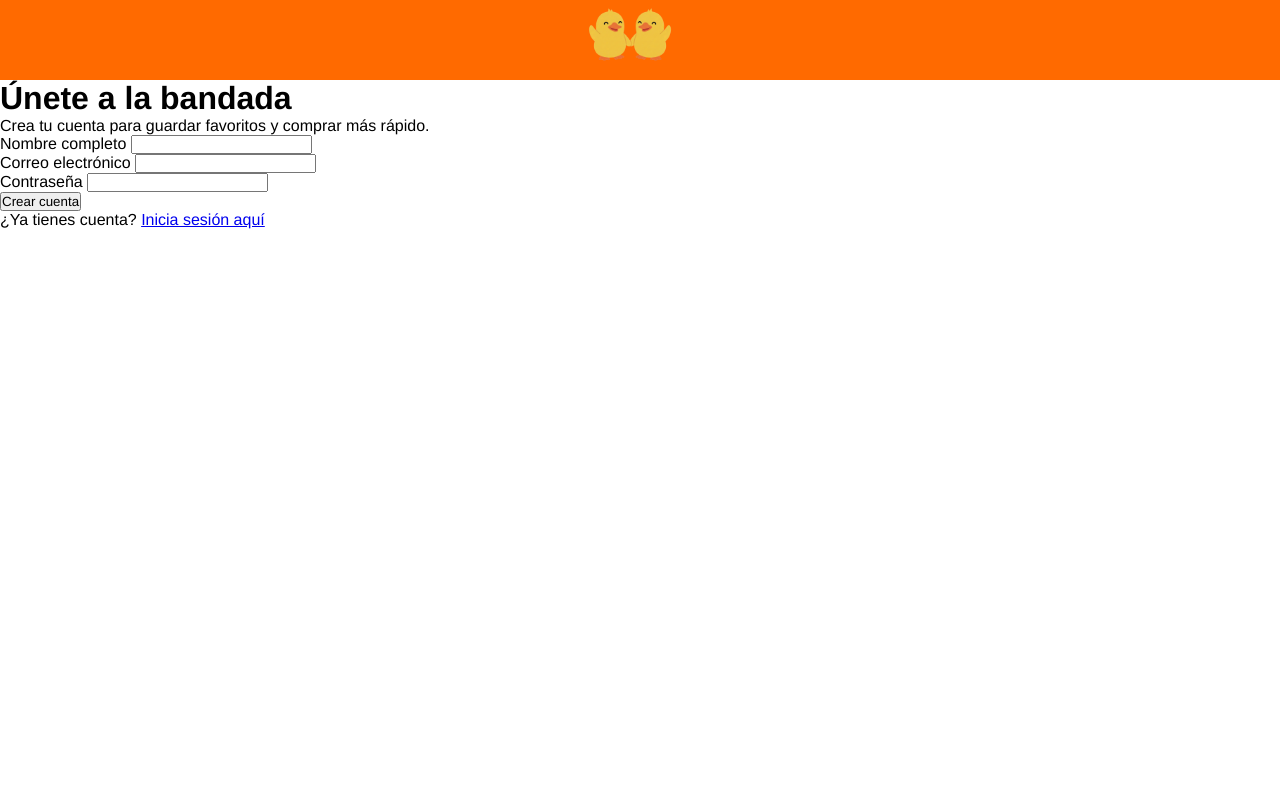
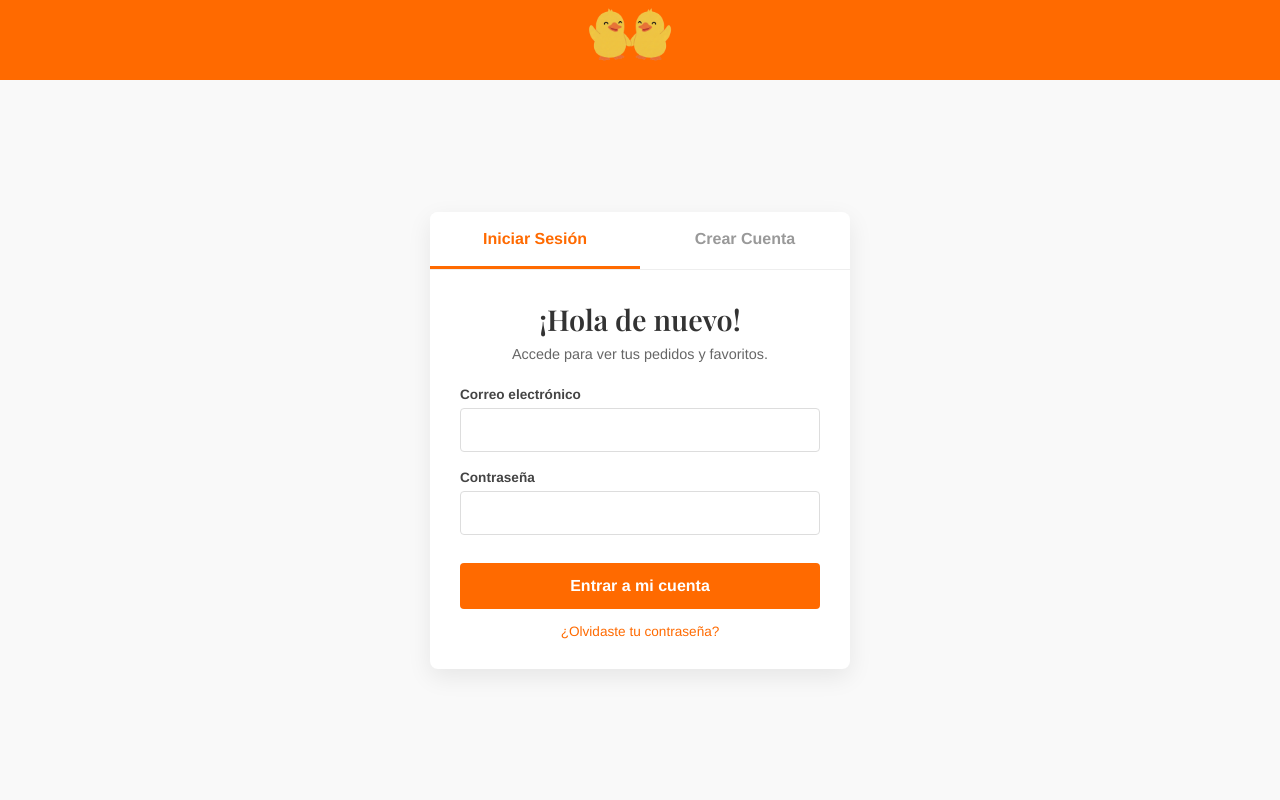
Before and after one commit to valesitajim/Psicopato-WebPage, a Python web app: template ui/templates/user_form.html in a window 1280 px wide. Run offline with Jinja, Linux system fonts and the light colour scheme; the template is opened without the code that fills it, so the values that code supplies are empty.

Commit message:
funciona iniciar sesion y crear cuenta

```diff
--- a/styles/scss/pages/_auth.scss
+++ b/styles/scss/pages/_auth.scss
@@ -1,89 +1,152 @@
+// Fondo específico para la página de autenticación
+.auth-body {
+    background-color: #f9f9f9;
+}
+
 .auth-page {
     display: flex;
     justify-content: center;
     align-items: center;
-    min-height: 80vh;
-    background-color: #f9f9f9;
+    min-height: calc(100vh - 80px); // Restamos el alto del header
     padding: 20px;
 }
 
+// Contenedor principal (La caja blanca)
 .auth-box {
     background-color: #ffffff;
-    padding: 40px;
     border-radius: 8px;
-    box-shadow: 0 10px 30px rgba(0,0,0,0.1);
+    box-shadow: 0 8px 24px rgba(0, 0, 0, 0.08);
     width: 100%;
-    max-width: 450px;
-    text-align: center;
+    max-width: 420px;
+    overflow: hidden;
+
+    &__tabs {
+        display: flex;
+        border-bottom: 1px solid #eee;
+    }
+
+    &__tab {
+        flex: 1;
+        background: none;
+        border: none;
+        padding: 18px 0;
+        font-size: 1rem;
+        font-weight: 600;
+        color: #999;
+        cursor: pointer;
+        transition: all 0.3s ease;
+        border-bottom: 3px solid transparent;
+
+        &--active {
+            color: #ff6a00;
+            border-bottom-color: #ff6a00;
+            background-color: #fff;
+        }
+
+        &:hover:not(&--active) {
+            color: #666;
+            background-color: #fdfdfd;
+        }
+    }
 
     &__title {
-        color: #ff6a00;
+        color: #333;
         font-family: 'Playfair Display', serif;
-        margin-bottom: 10px;
-        font-size: 2rem;
+        margin-bottom: 8px;
+        font-size: 1.8rem;
+        text-align: center;
     }
 
     &__subtitle {
         color: #666;
-        margin-bottom: 30px;
+        margin-bottom: 25px;
         font-size: 0.9rem;
+        text-align: center;
     }
 
     &__link {
         color: #ff6a00;
         text-decoration: none;
-        font-weight: bold;
+        font-weight: 600;
+        display: block;
+        text-align: center;
+        margin-top: 15px;
 
         &:hover {
             text-decoration: underline;
         }
+
+        &--small {
+            font-size: 0.85rem;
+            font-weight: normal;
+        }
     }
 }
 
+// Formularios
 .auth-form {
-    display: flex;
-    flex-direction: column;
-    text-align: left;
+    padding: 30px;
+    display: none; // Ocultos por defecto
+
+    &--active {
+        display: block; // Solo se muestra el activo
+        animation: fadeIn 0.4s ease;
+    }
 
     &__group {
-        margin-bottom: 20px;
+        margin-bottom: 18px;
     }
 
     &__label {
         display: block;
-        margin-bottom: 8px;
-        font-weight: bold;
-        color: #333;
-        font-size: 0.9rem;
+        margin-bottom: 6px;
+        font-weight: 600;
+        color: #444;
+        font-size: 0.85rem;
     }
 
     &__input {
         width: 100%;
-        padding: 12px;
-        border: 1px solid #ccc;
+        padding: 12px 15px;
+        border: 1px solid #ddd;
         border-radius: 4px;
         font-size: 1rem;
-        outline: none;
+        color: #333;
+        transition: border-color 0.3s, box-shadow 0.3s;
+        box-sizing: border-box;
 
         &:focus {
+            outline: none;
             border-color: #ff6a00;
+            box-shadow: 0 0 0 3px #ffcc99; // Efecto de resplandor pastel
         }
     }
 
     &__btn {
+        width: 100%;
         background-color: #ff6a00;
         color: white;
         border: none;
-        padding: 15px;
+        padding: 14px;
         border-radius: 4px;
         font-size: 1rem;
         font-weight: bold;
         cursor: pointer;
         margin-top: 10px;
-        transition: background-color 0.3s;
+        transition: background-color 0.3s, transform 0.1s;
 
         &:hover {
             background-color: #e65c00;
         }
+
+        &:active {
+            transform: scale(0.98);
+        }
     }
 }
+
+// Animación suave al cambiar de pestaña
+@keyframes fadeIn {
+    from { opacity: 0; transform: translateY(5px); }
+    to { opacity: 1; transform: translateY(0); }
+}
--- a/ui/static/css/main.css
+++ b/ui/static/css/main.css
@@ -513,4 +513,142 @@ footer {
   font-weight: bold;
   text-transform: uppercase;
   font-family: "Helvetica Neue", Arial, sans-serif;
+}
+
+.auth-body {
+  background-color: #f9f9f9;
+}
+
+.auth-page {
+  display: flex;
+  justify-content: center;
+  align-items: center;
+  min-height: calc(100vh - 80px);
+  padding: 20px;
+}
+
+.auth-box {
+  background-color: #ffffff;
+  border-radius: 8px;
+  box-shadow: 0 8px 24px rgba(0, 0, 0, 0.08);
+  width: 100%;
+  max-width: 420px;
+  overflow: hidden;
+}
+.auth-box__tabs {
+  display: flex;
+  border-bottom: 1px solid #eee;
+}
+.auth-box__tab {
+  flex: 1;
+  background: none;
+  border: none;
+  padding: 18px 0;
+  font-size: 1rem;
+  font-weight: 600;
+  color: #999;
+  cursor: pointer;
+  transition: all 0.3s ease;
+  border-bottom: 3px solid transparent;
+}
+.auth-box__tab--active {
+  color: #ff6a00;
+  border-bottom-color: #ff6a00;
+  background-color: #fff;
+}
+.auth-box__tab:hover:not(.auth-box__tab--active) {
+  color: #666;
+  background-color: #fdfdfd;
+}
+.auth-box__title {
+  color: #333;
+  font-family: "Playfair Display", serif;
+  margin-bottom: 8px;
+  font-size: 1.8rem;
+  text-align: center;
+}
+.auth-box__subtitle {
+  color: #666;
+  margin-bottom: 25px;
+  font-size: 0.9rem;
+  text-align: center;
+}
+.auth-box__link {
+  color: #ff6a00;
+  text-decoration: none;
+  font-weight: 600;
+  display: block;
+  text-align: center;
+  margin-top: 15px;
+}
+.auth-box__link:hover {
+  text-decoration: underline;
+}
+.auth-box__link--small {
+  font-size: 0.85rem;
+  font-weight: normal;
+}
+
+.auth-form {
+  padding: 30px;
+  display: none;
+}
+.auth-form--active {
+  display: block;
+  animation: fadeIn 0.4s ease;
+}
+.auth-form__group {
+  margin-bottom: 18px;
+}
+.auth-form__label {
+  display: block;
+  margin-bottom: 6px;
+  font-weight: 600;
+  color: #444;
+  font-size: 0.85rem;
+}
+.auth-form__input {
+  width: 100%;
+  padding: 12px 15px;
+  border: 1px solid #ddd;
+  border-radius: 4px;
+  font-size: 1rem;
+  color: #333;
+  transition: border-color 0.3s, box-shadow 0.3s;
+  box-sizing: border-box;
+}
+.auth-form__input:focus {
+  outline: none;
+  border-color: #ff6a00;
+  box-shadow: 0 0 0 3px #ffcc99;
+}
+.auth-form__btn {
+  width: 100%;
+  background-color: #ff6a00;
+  color: white;
+  border: none;
+  padding: 14px;
+  border-radius: 4px;
+  font-size: 1rem;
+  font-weight: bold;
+  cursor: pointer;
+  margin-top: 10px;
+  transition: background-color 0.3s, transform 0.1s;
+}
+.auth-form__btn:hover {
+  background-color: #e65c00;
+}
+.auth-form__btn:active {
+  transform: scale(0.98);
+}
+
+@keyframes fadeIn {
+  from {
+    opacity: 0;
+    transform: translateY(5px);
+  }
+  to {
+    opacity: 1;
+    transform: translateY(0);
+  }
 }/*# sourceMappingURL=main.css.map */
--- a/ui/templates/user_form.html
+++ b/ui/templates/user_form.html
@@ -3,50 +3,95 @@
 <head>
     <meta charset="UTF-8">
     <meta name="viewport" content="width=device-width, initial-scale=1.0">
-    <title>Crear Cuenta - PATOS</title>
+    <link rel="icon" href="/static/img/favicon.png" type="image/x-icon"> <!--icono de la página-->
+    <title>Acceso - PATOS</title>
     <link href="https://fonts.googleapis.com/css2?family=Playfair+Display:wght@400;600&family=Syncopate:wght@700&display=swap" rel="stylesheet">
     <link rel="stylesheet" href="/static/css/main.css">
 </head>
-<body>
 
-    <header>
-        <div class="header__bar" style="justify-content: center;">
-            <a href="/">
-                <img src="/static/img/logo.png" alt="Logo de la marca" class="header__logo">
-            </a>
-        </div>
+<body class="auth-body">
+
+    <header class="header__bar" style="justify-content: center;">
+        <a href="/">
+            <img src="/static/img/logo.png" alt="Logo PATOS" class="header__logo">
+        </a>
     </header>
 
     <main class="auth-page">
         <div class="auth-box">
-            <h1 class="auth-box__title">Únete a la bandada</h1>
-            <p class="auth-box__subtitle">Crea tu cuenta para guardar favoritos y comprar más rápido.</p>
 
-            <form action="/procesar-registro" method="POST" class="auth-form">
+            <div class="auth-box__tabs">
+                <button class="auth-box__tab auth-box__tab--active" id="tab-login" onclick="switchTab('login')">Iniciar Sesión</button>
+                <button class="auth-box__tab" id="tab-register" onclick="switchTab('register')">Crear Cuenta</button>
+            </div>
+
+            <form action="/procesar-login" method="POST" class="auth-form auth-form--active" id="form-login">
+                <h1 class="auth-box__title">¡Hola de nuevo!</h1>
+                <p class="auth-box__subtitle">Accede para ver tus pedidos y favoritos.</p>
 
                 <div class="auth-form__group">
-                    <label for="nombre" class="auth-form__label">Nombre completo</label>
-                    <input type="text" id="nombre" name="nombre" class="auth-form__input" required>
+                    <label for="login-email" class="auth-form__label">Correo electrónico</label>
+                    <input type="email" id="login-email" name="email" class="auth-form__input" required>
                 </div>
 
                 <div class="auth-form__group">
-                    <label for="email" class="auth-form__label">Correo electrónico</label>
-                    <input type="email" id="email" name="email" class="auth-form__input" required>
+                    <label for="login-password" class="auth-form__label">Contraseña</label>
+                    <input type="password" id="login-password" name="password" class="auth-form__input" required>
+                </div>
+
+                <button type="submit" class="auth-form__btn">Entrar a mi cuenta</button>
+                <a href="#" class="auth-box__link auth-box__link--small">¿Olvidaste tu contraseña?</a>
+            </form>
+
+            <form action="/procesar-registro" method="POST" class="auth-form" id="form-register">
+                <h1 class="auth-box__title">Únete a nosotros</h1>
+                <p class="auth-box__subtitle">Crea tu cuenta de forma rápida y segura.</p>
+
+                <div class="auth-form__group">
+                    <label for="reg-nombre" class="auth-form__label">Nombre completo</label>
+                    <input type="text" id="reg-nombre" name="name" class="auth-form__input" required>
                 </div>
 
                 <div class="auth-form__group">
-                    <label for="password" class="auth-form__label">Contraseña</label>
-                    <input type="password" id="password" name="password" class="auth-form__input" required>
+                    <label for="reg-email" class="auth-form__label">Correo electrónico</label>
+                    <input type="email" id="reg-email" name="email" class="auth-form__input" required>
+                </div>
+
+                <div class="auth-form__group">
+                    <label for="reg-password" class="auth-form__label">Contraseña</label>
+                    <input type="password" id="reg-password" name="password" class="auth-form__input" required>
                 </div>
 
                 <button type="submit" class="auth-form__btn">Crear cuenta</button>
             </form>
 
-            <p class="auth-box__footer">
-                ¿Ya tienes cuenta? <a href="/login" class="auth-box__link">Inicia sesión aquí</a>
-            </p>
         </div>
     </main>
 
+    <script>
+        function switchTab(tabName) {
+            // Elementos del DOM
+            const formLogin = document.getElementById('form-login');
+            const formRegister = document.getElementById('form-register');
+            const tabLoginBtn = document.getElementById('tab-login');
+            const tabRegisterBtn = document.getElementById('tab-register');
+
+            if (tabName === 'login') {
+                // Mostrar Login
+                formLogin.classList.add('auth-form--active');
+                formRegister.classList.remove('auth-form--active');
+                // Estilo pestaña
+                tabLoginBtn.classList.add('auth-box__tab--active');
+                tabRegisterBtn.classList.remove('auth-box__tab--active');
+            } else {
+                // Mostrar Registro
+                formRegister.classList.add('auth-form--active');
+                formLogin.classList.remove('auth-form--active');
+                // Estilo pestaña
+                tabRegisterBtn.classList.add('auth-box__tab--active');
+                tabLoginBtn.classList.remove('auth-box__tab--active');
+            }
+        }
+    </script>
 </body>
 </html>
```
Also changed, not shown: 4 other files.
